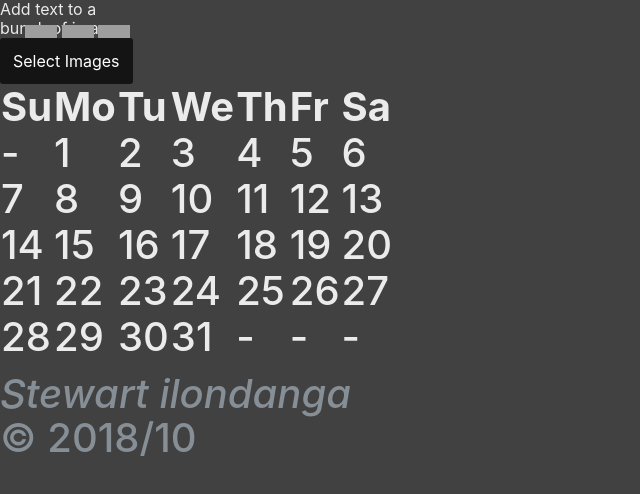
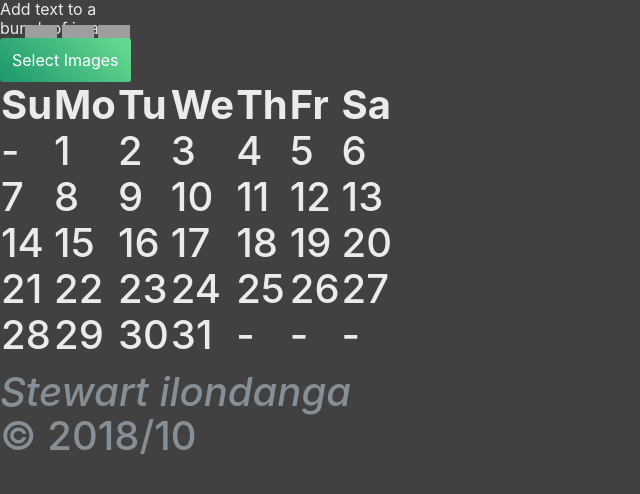
Before and after one commit to stewilondanga/image-bunch, a plain HTML site: page index.html in a window 1280 px wide. Shown: the whole page, without its empty margins (0-640 px from the left). Drawn offline with nearby package versions, Linux system fonts and the light colour scheme; grey boxes are pictures that could not be loaded.

Commit message:
add css/styles.css

```diff
--- a/css/styles.css
+++ b/css/styles.css
@@ -35,14 +35,13 @@ body {
   position: relative;
 }
 
-/*.btn--fill {
+.btn--fill {
   background: linear-gradient(45deg, #1D976C, #68dd93);
   color: #fff;
   border: none;
 }
 
-
-#title {
+/*#title {
   margin: 100px auto 50px;
   text-align: center;
   font-size: 48px;
```
